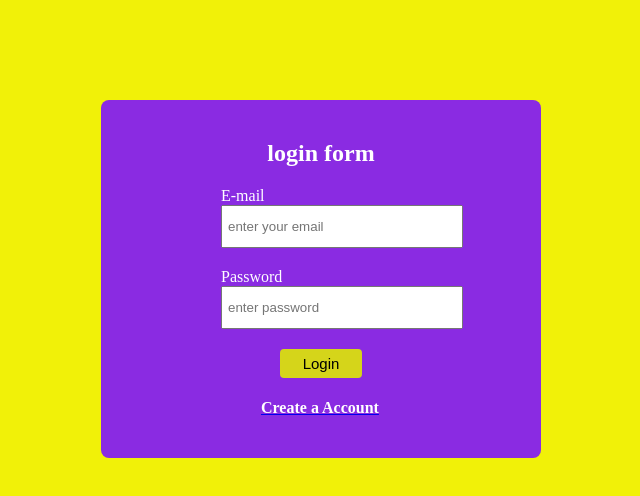
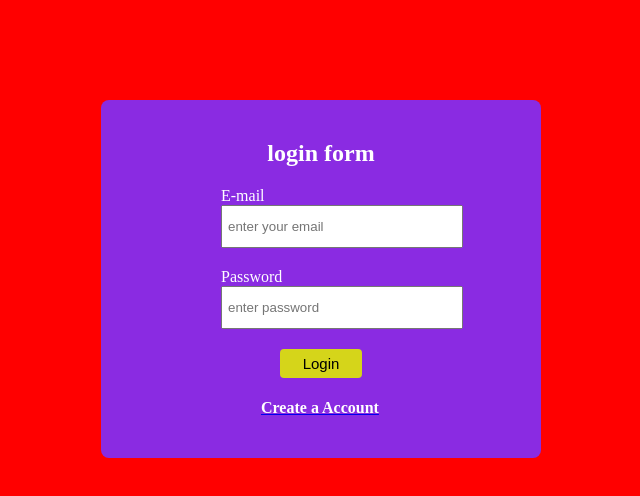
Before and after one commit to Puneethroshan87/testing, a plain HTML site: page index.html in a window 1280 px wide. Shown: the whole page, without its empty margins (319-959 px from the left). Drawn offline with Linux system fonts and the light colour scheme.

Commit message:
Update index.html
color

```diff
--- a/index.html
+++ b/index.html
@@ -6,7 +6,7 @@
     <title>Document</title>
     <style>
         body {
-          background: rgb(241, 241, 8);
+          background: red;
         }
         h1 {
           text-align: center;
```
